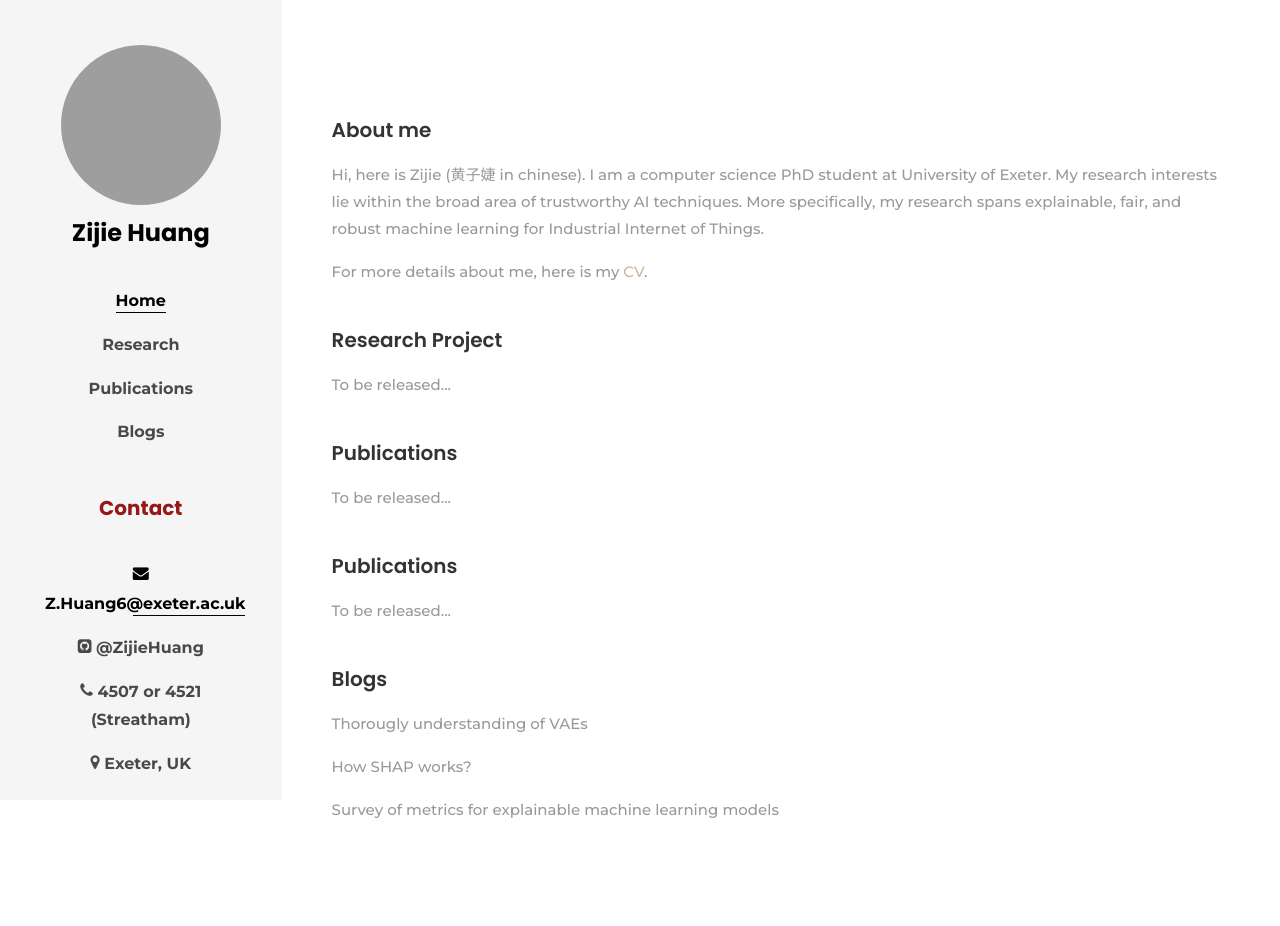
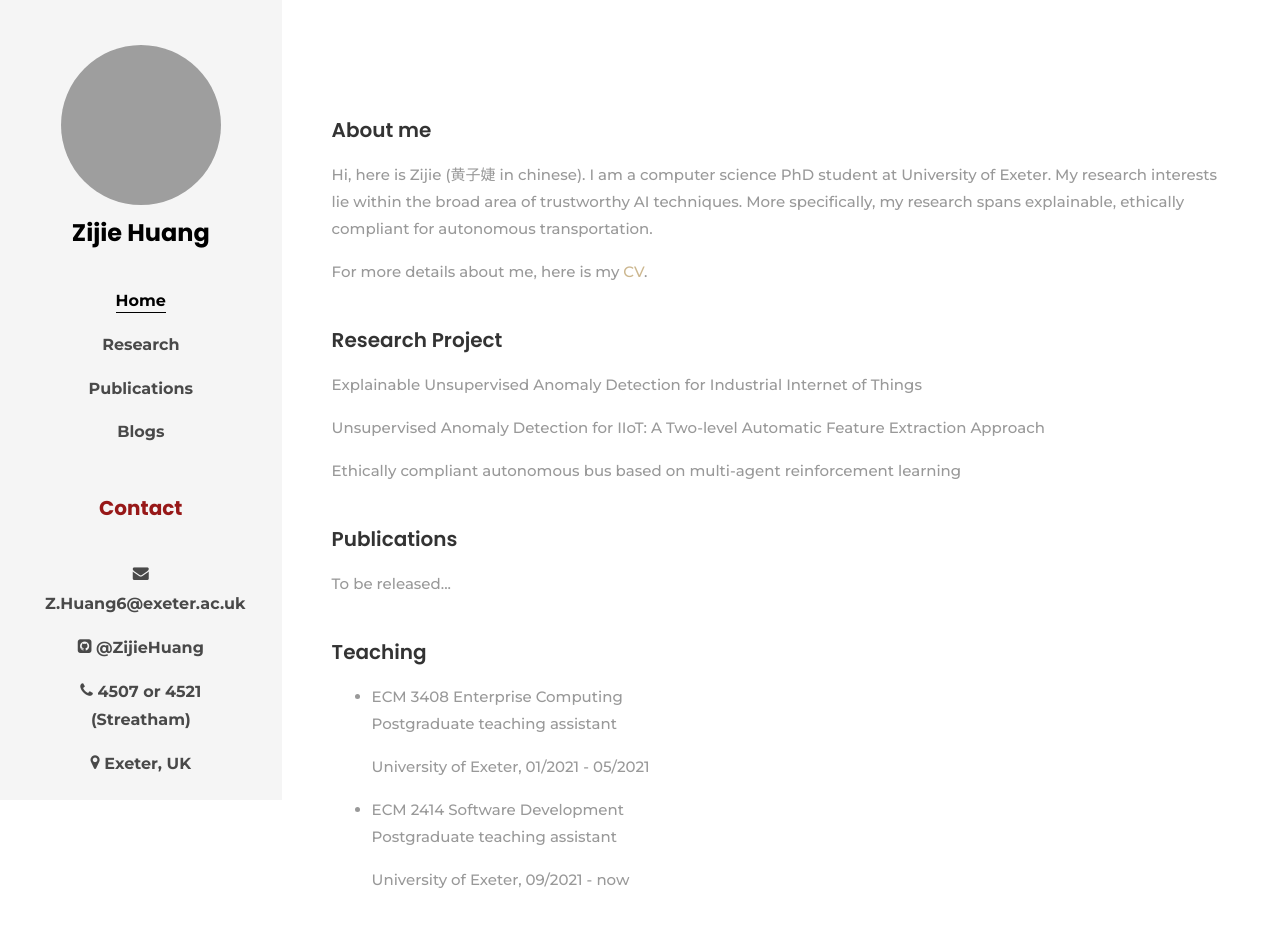
Before and after one commit to ZijieHuang/ZijieHuang.github.io, a plain HTML site: page index.html in a window 1280 px wide. Drawn offline with nearby package versions, Linux system fonts and the light colour scheme; some packages are replaced by stand-ins of ours; no server answers; grey boxes are pictures that could not be loaded; files whose address does not match are found by name; a web font is replaced by a local one.

Commit message:
Update index.html

```diff
--- a/index.html
+++ b/index.html
@@ -52,7 +52,7 @@
 				<h3 id="colorlib-logo"><a style="color:rgba(150, 22, 22, 0.993);font-size: 20px;">Contact</a></h3>
 				<nav id="colorlib-main-menu" role="navigation">
 					<ul>
-						<li class="colorlib-active"><a href = "mailto: Z.Huang6@exeter.ac.uk"><span class="icon icon-envelope"></span> Z.Huang6@exeter.ac.uk</a></li>
+						<li><a href = "mailto: Z.Huang6@exeter.ac.uk"><span class="icon icon-envelope"></span> Z.Huang6@exeter.ac.uk</a></li>
 						<li><a href = "https://github.com/ZijieHuang"><span class="icon icon-github-square"></span> @ZijieHuang</li>
 						<li><a><span class="icon icon-phone"></span> 4507 or 4521 (Streatham)</a></li>
 						<li><a href="https://www.google.com/maps/place/Innovation+Centre+Phase+1,+N+Park+Rd,+Exeter+EX4+4RN/@50.738124,-3.5327885,17z/data=!3m1!4b1!4m5!3m4!1s0x486da44373979611:0xcffc6d1f1d995e3e!8m2!3d50.7381206!4d-3.5305945"><span class="icon icon-map-marker"></span> Exeter, UK</a></li>
@@ -71,27 +71,38 @@
 			<div class="media-body p-2 mt-2">
 				<h3 class="heading mb-3">About me</h3>
 				<p>Hi, here is Zijie (黄子婕 in chinese). I am a computer science PhD student at University of Exeter. My research interests lie within the broad area of trustworthy AI techniques.
-					More specifically, my research spans explainable, fair, and robust machine learning for Industrial Internet of Things. </p>
+					More specifically, my research spans explainable, ethically compliant for autonomous transportation. </p>
 				<p>For more details about me, here is my <a href="Zijie Huang CV.pdf">CV</a>.</p>
 			  </div>
 			<div class="media-body p-2 mt-2">
 				<h3 id="Research" class="heading mb-3">Research Project</h3>
-				<p>To be released...</p>
+				<p>Explainable Unsupervised Anomaly Detection for Industrial Internet of Things</p>
+				<p>Unsupervised Anomaly Detection for IIoT: A Two-level Automatic Feature Extraction Approach</p>
+				<p>Ethically compliant autonomous bus based on multi-agent reinforcement learning</p>
 			</div>
 			<div class="media-body p-2 mt-2">
 				<h3 id="Publications" class="heading mb-3">Publications</h3>
 				<p>To be released...</p>
 			</div>
 			<div class="media-body p-2 mt-2">
-				<h3 id="Publications" class="heading mb-3">Publications</h3>
-				<p>To be released...</p>
+				<h3 id="Publications" class="heading mb-3">Teaching</h3>
+				 <ul>
+  					<li>ECM 3408 Enterprise Computing</li>
+					 <p> Postgraduate teaching assistant</p>
+					 <p> University of Exeter, 01/2021 - 05/2021</p>
+  					<li>ECM 2414 Software Development</li>
+					 <p> Postgraduate teaching assistant</p>
+					 <p> University of Exeter, 09/2021 - now</p>
+
+				 </ul>
+
 			</div>
-			<div class="media-body p-2 mt-2">
+<!-- 			<div class="media-body p-2 mt-2">
 				<h3 id="Blogs" class="heading mb-3">Blogs</h3>
 				<p>Thorougly understanding of VAEs</p>
 				<p>How SHAP works?</p>
 				<p>Survey of metrics for explainable machine learning models</p>
-			</div>
+			</div> -->
 			</div>
 		  </div>
 		</div>
```
